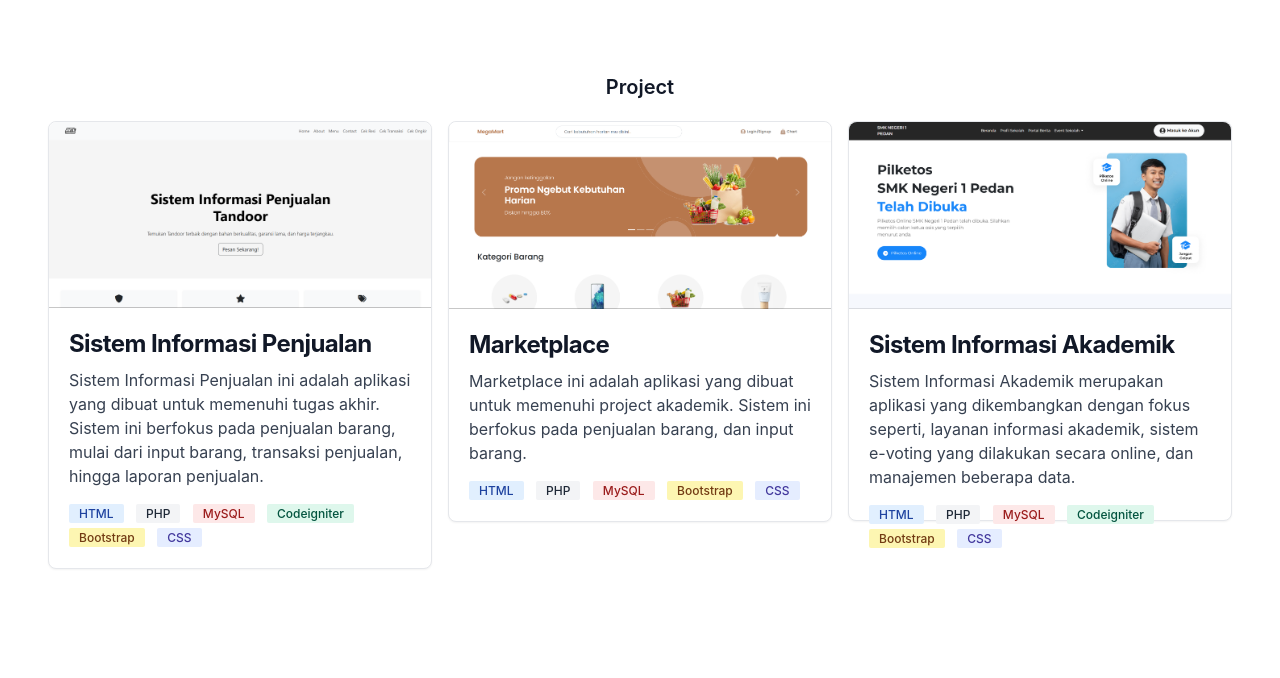
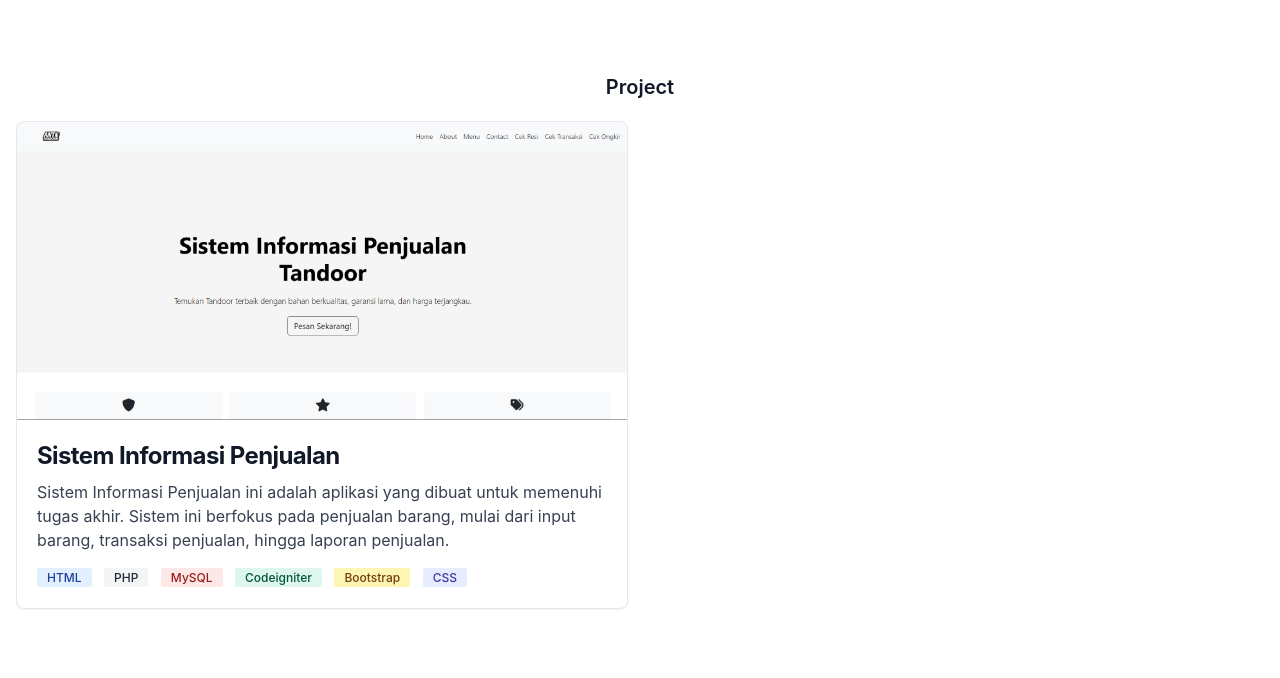
Before and after one commit to aripinprtma/ripennn.github.io, a plain HTML site: page index.html in a window 1280 px wide. Shown: the part 800-1478 px from the top of the page. Drawn offline with nearby package versions, Linux system fonts and the light colour scheme.

Commit message:
update card

```diff
--- a/index.html
+++ b/index.html
@@ -114,30 +114,32 @@
         Project
       </h1>
 
-      <div class="flex justify-center" id="project">
-        <div class="grid grid-cols-3 gap-4 flex flex-col h-full">
-          <div class="div">
+      <div class="max-w-screen-xl mx-auto px-4" id="project">
+        <div class="grid gap-6 sm:grid-cols-2 lg:grid-cols-3">
+          <!-- Card -->
           <div
-              class="max-w-sm bg-white border border-gray-200 rounded-lg shadow-sm dark:bg-gray-800 dark:border-gray-700"
+            class="bg-white border border-gray-200 rounded-lg shadow-sm dark:bg-gray-800 dark:border-gray-700 h-full flex flex-col"
           >
             <img
               class="rounded-t-lg"
               src="portofolio/skripsi.png"
               alt="skripsi.png"
             />
-              <div class="p-5">
+            <div class="p-5 flex flex-col flex-1">
               <h5
                 class="mb-2 text-2xl font-bold tracking-tight text-gray-900 dark:text-white"
               >
                 Sistem Informasi Penjualan
               </h5>
-
-                <p class="mb-3 font-normal text-gray-700 dark:text-gray-400">
-                  Sistem Informasi Penjualan ini adalah aplikasi yang dibuat
-                  untuk memenuhi tugas akhir. Sistem ini berfokus pada penjualan
-                  barang, mulai dari input barang, transaksi penjualan, hingga
-                  laporan penjualan.
+              <p
+                class="mb-3 font-normal text-gray-700 dark:text-gray-400 flex-1"
+              >
+                Sistem Informasi Penjualan ini adalah aplikasi yang dibuat untuk
+                memenuhi tugas akhir. Sistem ini berfokus pada penjualan barang,
+                mulai dari input barang, transaksi penjualan, hingga laporan
+                penjualan.
               </p>
+              <div class="mt-auto">
                 <span
                   class="bg-blue-100 text-blue-800 text-xs font-medium me-2 px-2.5 py-0.5 rounded-sm dark:bg-blue-900 dark:text-blue-300"
                   >HTML</span
@@ -165,95 +167,8 @@
               </div>
             </div>
           </div>
-          <div class="div">
-            <div
-              class="max-w-sm bg-white border border-gray-200 rounded-lg shadow-sm dark:bg-gray-800 dark:border-gray-700"
-            >
-              <img
-                class="rounded-t-lg"
-                src="portofolio/tugas1.png"
-                alt="tugas1.png"
-              />
-              <div class="p-5">
-                <h5
-                  class="mb-2 text-2xl font-bold tracking-tight text-gray-900 dark:text-white"
-                >
-                  Marketplace
-                </h5>
 
-                <p class="mb-3 font-normal text-gray-700 dark:text-gray-400">
-                  Marketplace ini adalah aplikasi yang dibuat untuk memenuhi
-                  project akademik. Sistem ini berfokus pada penjualan barang, dan input barang.
-                </p>
-                <span
-                  class="bg-blue-100 text-blue-800 text-xs font-medium me-2 px-2.5 py-0.5 rounded-sm dark:bg-blue-900 dark:text-blue-300"
-                  >HTML</span
-                >
-                <span
-                  class="bg-gray-100 text-gray-800 text-xs font-medium me-2 px-2.5 py-0.5 rounded-sm dark:bg-gray-700 dark:text-gray-300"
-                  >PHP</span
-                >
-                <span
-                  class="bg-red-100 text-red-800 text-xs font-medium me-2 px-2.5 py-0.5 rounded-sm dark:bg-red-900 dark:text-red-300"
-                  >MySQL</span
-                >
-                <span
-                  class="bg-yellow-100 text-yellow-800 text-xs font-medium me-2 px-2.5 py-0.5 rounded-sm dark:bg-yellow-900 dark:text-yellow-300"
-                  >Bootstrap</span
-                >
-                <span
-                  class="bg-indigo-100 text-indigo-800 text-xs font-medium me-2 px-2.5 py-0.5 rounded-sm dark:bg-indigo-900 dark:text-indigo-300"
-                  >CSS</span
-                >
-              </div>
-            </div>
-          </div>
-          <div class="div">
-            <div
-              class="max-w-sm lg:h-100 bg-white border border-gray-200 rounded-lg shadow-sm dark:bg-gray-800 dark:border-gray-700"
-            >
-              <img
-                class="rounded-t-lg"
-                src="portofolio/image.png"
-                alt="image.png"
-              />
-              <div class="p-5">
-                <h5
-                  class="mb-2 text-2xl font-bold tracking-tight text-gray-900 dark:text-white"
-                >
-                  Sistem Informasi Akademik
-                </h5>
-
-                <p class="mb-3 font-normal text-gray-700 dark:text-gray-400">
-                  Sistem Informasi Akademik merupakan aplikasi yang dikembangkan dengan fokus seperti, layanan informasi akademik, sistem e-voting yang dilakukan secara online, dan manajemen beberapa data.
-                </p>
-                <span
-                  class="bg-blue-100 text-blue-800 text-xs font-medium me-2 px-2.5 py-0.5 rounded-sm dark:bg-blue-900 dark:text-blue-300"
-                  >HTML</span
-                >
-                <span
-                  class="bg-gray-100 text-gray-800 text-xs font-medium me-2 px-2.5 py-0.5 rounded-sm dark:bg-gray-700 dark:text-gray-300"
-                  >PHP</span
-                >
-                <span
-                  class="bg-red-100 text-red-800 text-xs font-medium me-2 px-2.5 py-0.5 rounded-sm dark:bg-red-900 dark:text-red-300"
-                  >MySQL</span
-                >
-                <span
-                  class="bg-green-100 text-green-800 text-xs font-medium me-2 px-2.5 py-0.5 rounded-sm dark:bg-green-900 dark:text-green-300"
-                  >Codeigniter</span
-                >
-                <span
-                  class="bg-yellow-100 text-yellow-800 text-xs font-medium me-2 px-2.5 py-0.5 rounded-sm dark:bg-yellow-900 dark:text-yellow-300"
-                  >Bootstrap</span
-                >
-                <span
-                  class="bg-indigo-100 text-indigo-800 text-xs font-medium me-2 px-2.5 py-0.5 rounded-sm dark:bg-indigo-900 dark:text-indigo-300"
-                  >CSS</span
-                >
-              </div>
-            </div>
-          </div>
+          <!-- Ulangi card lain dengan struktur yang sama -->
         </div>
       </div>
     </section>
```
Lines whose indentation alone changed are shown as unchanged.
